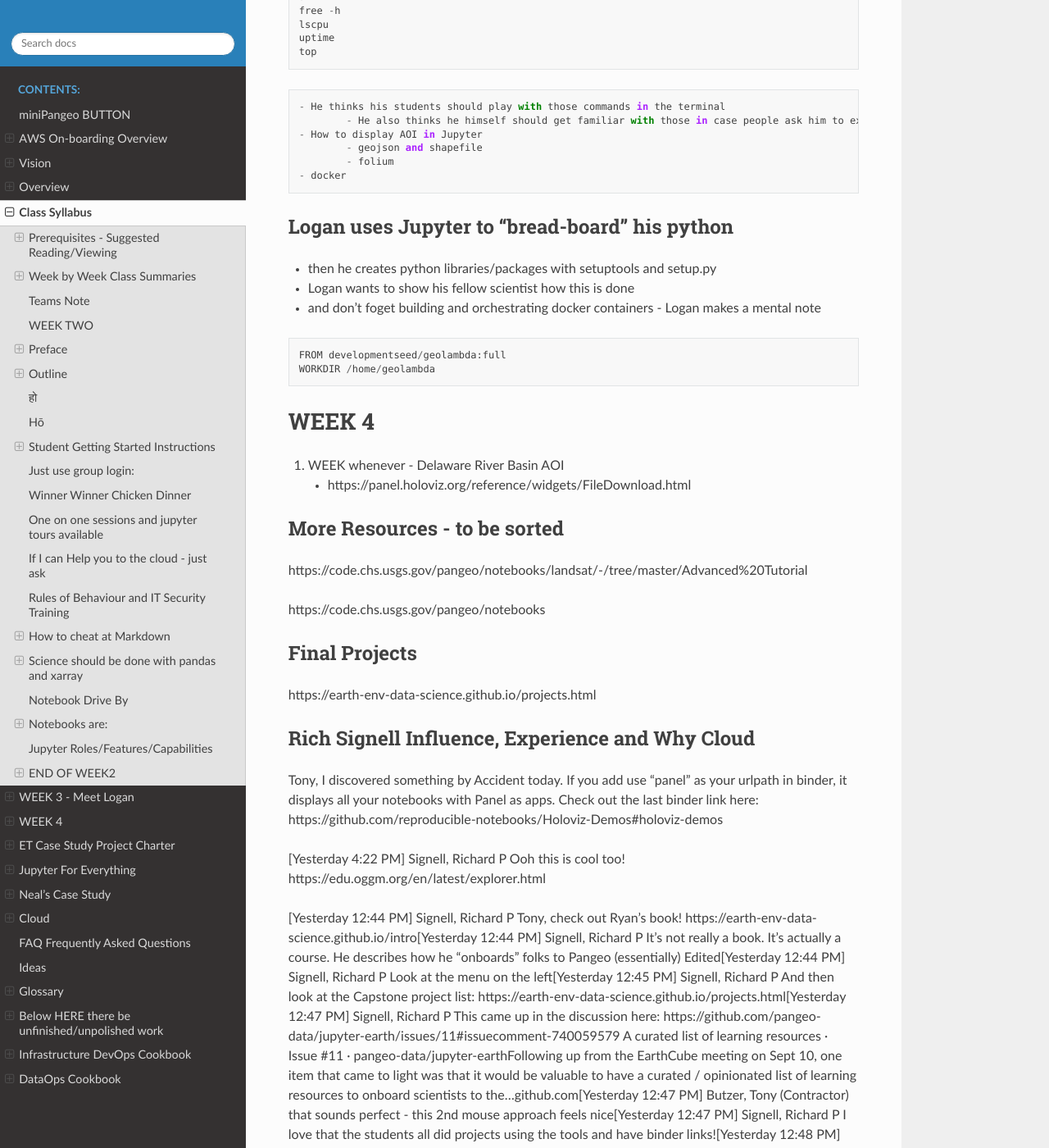
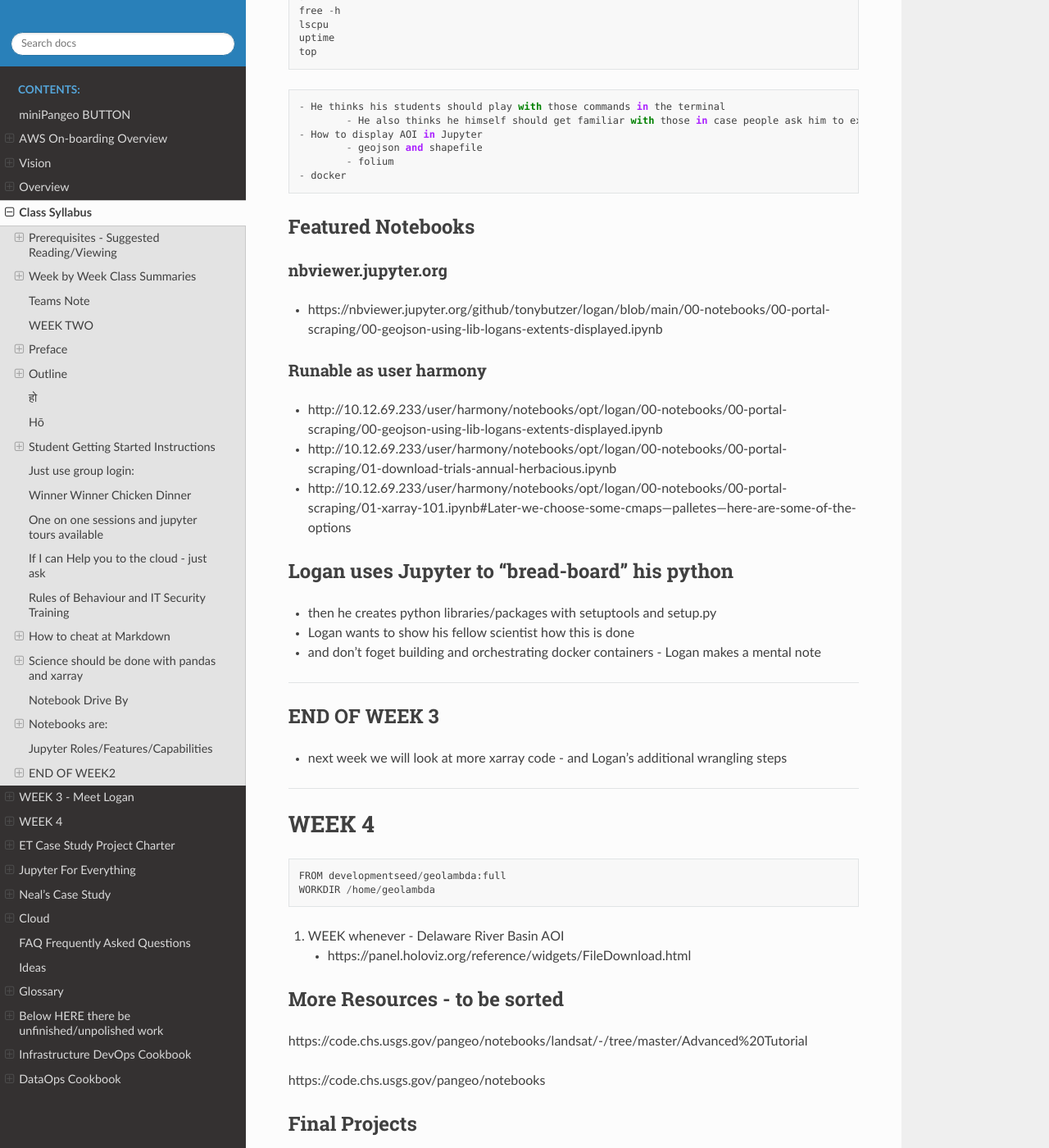
Before and after one commit to tonybutzer/harmony, a Sphinx documentation site: the page built from documentation/source/00weekbyweek.md, in a window 1280 px wide and 1400 px high, scrolled down 17324 px. Shown: the whole window at 82% size. Built offline with Sphinx 7.4.7 and the Read the Docs theme 2.0.0, drawn with Linux system fonts in a browser that asks for light colours; pages that are not in the unit, such as notebooks, are missing from menus.

Commit message:
automatic git update from Makefile

````diff
--- a/documentation/source/00weekbyweek.md
+++ b/documentation/source/00weekbyweek.md
@@ -630,17 +630,41 @@ top
 		- folium
 	- docker
 
+## Featured Notebooks
+### nbviewer.jupyter.org
+- https://nbviewer.jupyter.org/github/tonybutzer/logan/blob/main/00-notebooks/00-portal-scraping/00-geojson-using-lib-logans-extents-displayed.ipynb
+
+
+
+### Runable as user harmony
+
+- http://10.12.69.233/user/harmony/notebooks/opt/logan/00-notebooks/00-portal-scraping/00-geojson-using-lib-logans-extents-displayed.ipynb
+- http://10.12.69.233/user/harmony/notebooks/opt/logan/00-notebooks/00-portal-scraping/01-download-trials-annual-herbacious.ipynb
+
+- http://10.12.69.233/user/harmony/notebooks/opt/logan/00-notebooks/00-portal-scraping/01-xarray-101.ipynb#Later-we-choose-some-cmaps---palletes---here-are-some-of-the-options
+
+
 
 ## Logan uses Jupyter to "bread-board" his python
 - then he creates python libraries/packages with setuptools and setup.py
 - Logan wants to show his fellow scientist how this is done
 - and don't foget building and orchestrating docker containers - Logan makes a mental note
+
+
+
+---
+
+## END OF WEEK 3
+
+- next week we will look at more xarray code - and Logan's additional wrangling steps
+---
+
+# WEEK 4
 ```
 FROM developmentseed/geolambda:full
 WORKDIR /home/geolambda
 ```
 
-# WEEK 4
 
 
 
````
